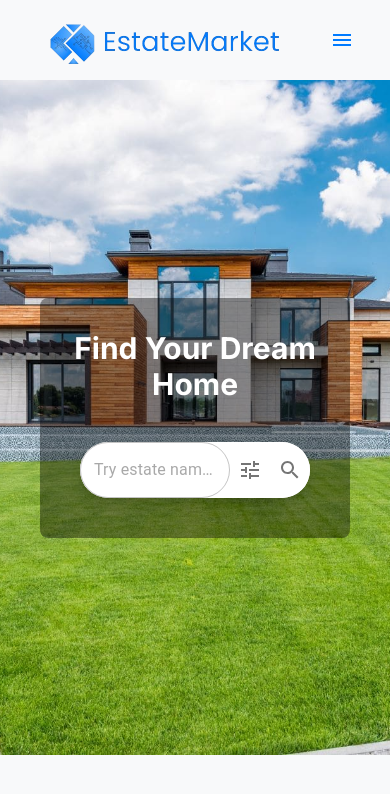
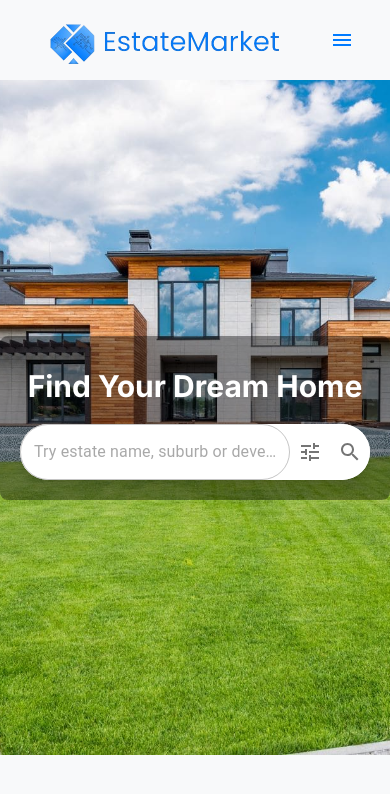
Before and after one commit to JesseOSullivan/EstateMarket, a Next.js app: page / in a window 390 px wide. Shown: the top 794 px of the page. Built offline with nearby package versions, Linux system fonts and the light colour scheme; a web font is replaced by a local one.

Commit message:
navbar wider on mobile

```diff
--- a/app/estates/page.tsx
+++ b/app/estates/page.tsx
@@ -50,15 +50,6 @@ const EstatesPage = () => {
     // Ensure map is fully loaded before adding markers and popups
     map.on('load', () => {
       mockEstates.forEach((estate) => {
-        // Create a HTML element for each marker
-        const el = document.createElement('div');
-        el.className = 'marker';
-
-        // Optionally set marker width and height
-        el.style.backgroundImage = `url(${estate.image})`;
-        el.style.width = '50px';
-        el.style.height = '50px';
-        el.style.backgroundSize = '100%';
 
         // Create a popup
         const popup = new mapboxgl.Popup({ offset: 25 }).setHTML(
@@ -66,7 +57,7 @@ const EstatesPage = () => {
         );
 
         // Create and add the marker
-        new mapboxgl.Marker(el)
+        new mapboxgl.Marker()
           .setLngLat([estate.coordinates.longitude, estate.coordinates.latitude])
           .setPopup(popup) // sets a popup on this marker
           .addTo(map);
--- a/app/page.tsx
+++ b/app/page.tsx
@@ -5,22 +5,21 @@ import Search from '@/app/ui/search';
 
 export default function HomePage() {
   return (
-    <div className=" flex flex-col items-center  justify-center bg-gray-100">
-      <div className="relative w-full   h-[80vh]   sm:h-[70vh] bg-gray-800">
+    <div className=" flex flex-col items-center justify-center bg-gray-100">
+      <div className="relative w-full  h-[80vh]   sm:h-[70vh] bg-gray-800">
         <Image
           src={hero}
           alt="Hero Image"
           fill
-          style={{ objectFit: "cover", objectPosition: "50% 25%" }}
+          style={{objectFit:"cover", objectPosition:"50% 25%"}}
           loading='eager'
           rel="preload"
-          fetchPriority='high'
-          className=''
+        fetchPriority='high'
 
         />
 
-        {/* Responsive semi-transparent box with header text and search bar */}
-        <div className="absolute inset-0 flex items-center justify-center    p-10">
+ {/* Responsive semi-transparent box with header text and search bar */}
+        <div className="absolute inset-0 flex items-center justify-center    ">
           <div className="w-full  pt-8 max-w-3xl bg-black bg-opacity-40  rounded-lg  overflow-hidden ">
             {/* Header text */}
             <div className="text-white text-3xl font-bold sm:p-8 text-center ">
@@ -28,11 +27,11 @@ export default function HomePage() {
             </div>
 
             {/* Search component with slightly transparent background */}
-            <div className="p-10">
+            <div className="p-5">
 
               <Search placeholder="Try estate name, suburb or developer" />
             </div>
-          </div>
+        </div>
         </div>
       </div>
     </div>
```
